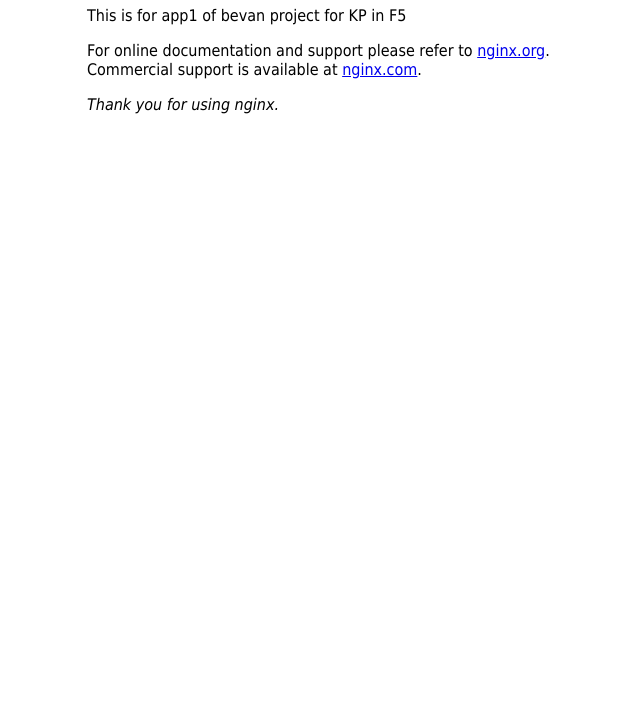
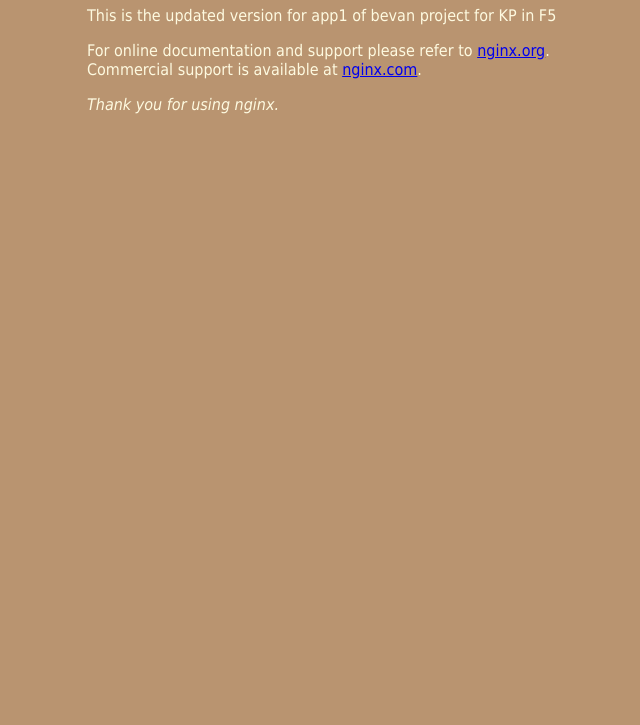
Before and after one commit to bvn-jk/bev-kp-f5-app1, a plain HTML site: page src/index.html in a window 1280 px wide. Shown: the part 75-800 px from the top of the page, without its empty margins (273-913 px from the left). Drawn offline with Linux system fonts and the light colour scheme.

Commit message:
Update the index.html

```diff
--- a/src/index.html
+++ b/src/index.html
@@ -3,14 +3,16 @@
 <head>
 <title>App 1 - Bevan KP F5</title>
 <style>
-html { color-scheme: light dark; }
+html { color-scheme: light; }
 body { width: 35em; margin: 0 auto;
-font-family: Tahoma, Verdana, Arial, sans-serif; }
+font-family: Tahoma, Verdana, Arial, sans-serif;
+color: #FEFAE0;
+background-color: #B99470;}
 </style>
 </head>
 <body>
 <h1>App1</h1>
-<p>This is for app1 of bevan project for KP in F5</p>
+<p>This is the updated version for app1 of bevan project for KP in F5</p>
 
 <p>For online documentation and support please refer to
 <a href="http://nginx.org/">nginx.org</a>.<br/>
```
